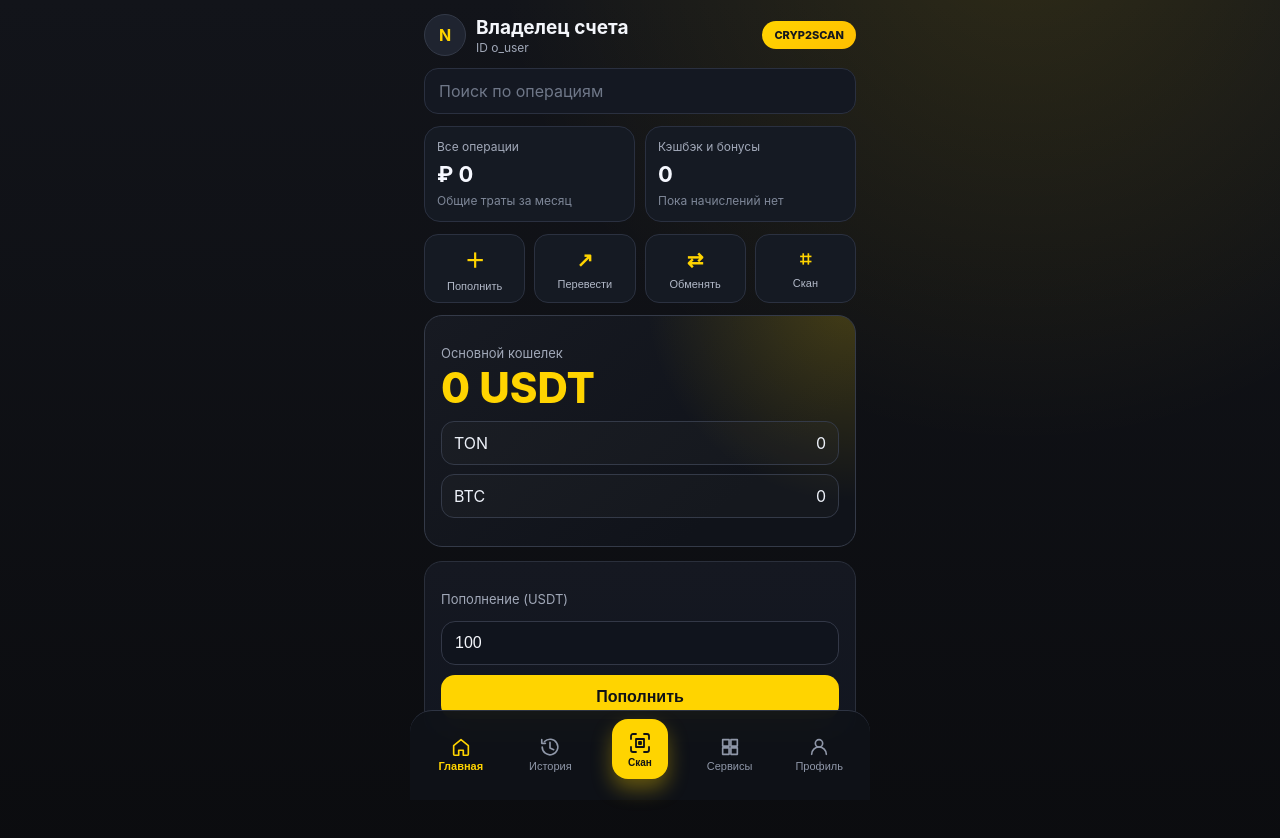
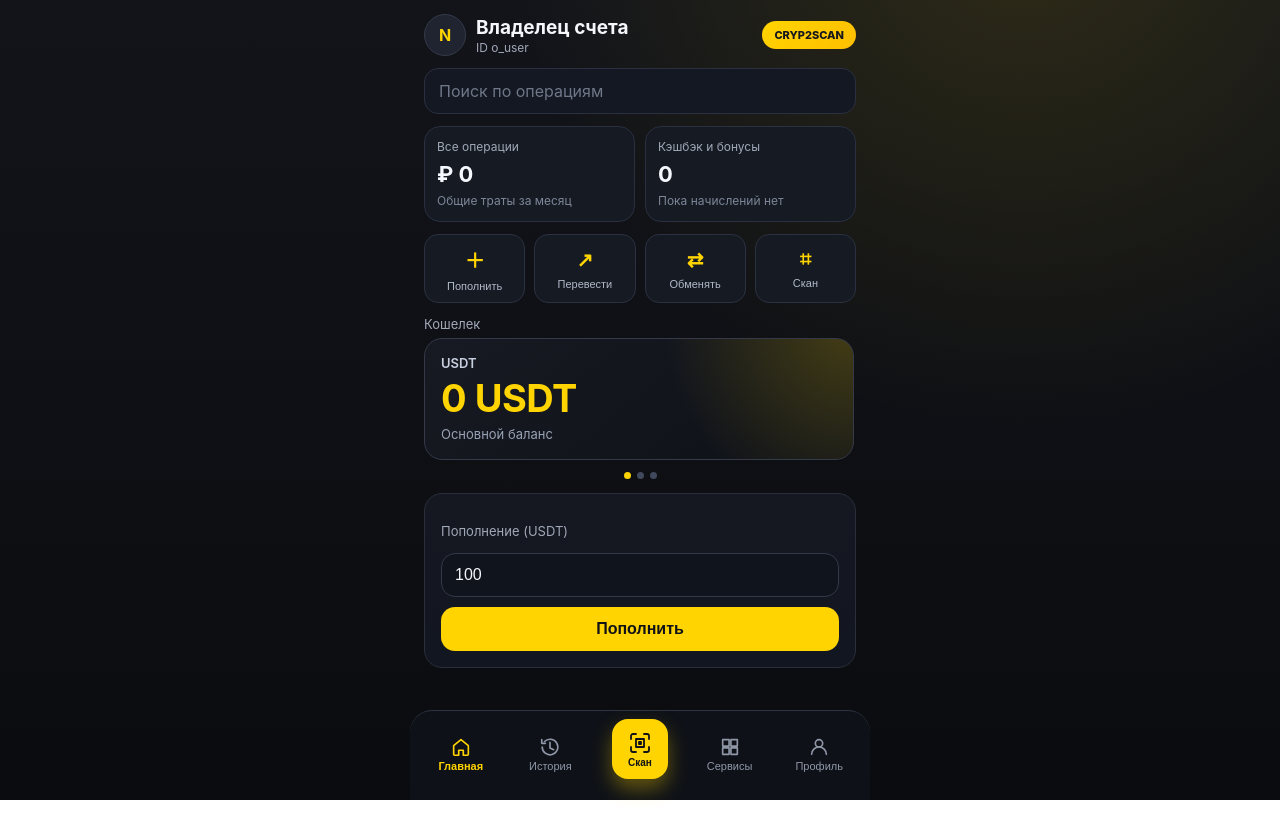
Before and after one commit to disa123155352/Cryp2Scan, a React app in the folder frontend/: page / in a window 1280 px wide. Shown: the top 838 px of the page. After the commit the page ends 800 px from the top, so only its background shows below. Built offline with nearby package versions, Linux system fonts and the light colour scheme; no server answers; the HTML template or start-up script is replaced by a standard one.

Commit message:
Home: add swipeable wallet balance cards

```diff
--- a/frontend/src/pages/HomePage.jsx
+++ b/frontend/src/pages/HomePage.jsx
@@ -4,7 +4,35 @@ import { apiPost } from "../api/client";
 export default function HomePage({ homeData, telegramId, onTopUpDone }) {
   const [amount, setAmount] = useState("100");
   const [status, setStatus] = useState({ type: "", text: "" });
+  const [activeBalanceCard, setActiveBalanceCard] = useState(0);
   const shortId = telegramId?.slice(-6) || "000000";
+  const balances = homeData?.balance || {};
+
+  const balanceCards = [
+    {
+      code: "USDT",
+      amount: Number(balances.usdt || 0),
+      caption: "Основной баланс"
+    },
+    {
+      code: "TON",
+      amount: Number(balances.ton || 0),
+      caption: "Вторичный баланс"
+    },
+    {
+      code: "BTC",
+      amount: Number(balances.btc || 0),
+      caption: "Вторичный баланс"
+    }
+  ];
+
+  const onBalanceScroll = (event) => {
+    const container = event.currentTarget;
+    const cardWidth = container.clientWidth;
+    if (!cardWidth) return;
+    const index = Math.round(container.scrollLeft / cardWidth);
+    setActiveBalanceCard(index);
+  };
 
   const topUp = async () => {
     const value = Number(amount);
@@ -70,18 +98,24 @@ export default function HomePage({ homeData, telegramId, onTopUpDone }) {
         </button>
       </section>
 
-      <section className="card balance-card">
-        <p className="label">Основной кошелек</p>
-        <h2 className="balance-value">{homeData?.balance?.usdt ?? 0} USDT</h2>
-        <div className="assets">
-          <div className="asset">
-            <span>TON</span>
-            <span>0</span>
-          </div>
-          <div className="asset">
-            <span>BTC</span>
-            <span>0</span>
-          </div>
+      <section className="wallet-slider-wrap">
+        <p className="label">Кошелек</p>
+        <div className="wallet-slider" onScroll={onBalanceScroll}>
+          {balanceCards.map((card) => (
+            <article className="wallet-card" key={card.code}>
+              <p className="wallet-card-code">{card.code}</p>
+              <h2 className="wallet-card-value">{card.amount} {card.code}</h2>
+              <span className="wallet-card-caption">{card.caption}</span>
+            </article>
+          ))}
+        </div>
+        <div className="wallet-dots">
+          {balanceCards.map((card, index) => (
+            <span
+              key={card.code}
+              className={`wallet-dot ${activeBalanceCard === index ? "active" : ""}`}
+            />
+          ))}
         </div>
       </section>
 
--- a/frontend/src/styles/app.css
+++ b/frontend/src/styles/app.css
@@ -185,28 +185,71 @@ body {
   margin-bottom: 6px;
 }
 
-.balance-value {
-  margin: 6px 0 12px;
-  font-size: 42px;
-  line-height: 1;
-  font-weight: 800;
-  color: var(--yellow);
+.wallet-slider-wrap {
+  margin-bottom: 14px;
 }
 
-.assets {
-  margin: 12px 0;
-  display: grid;
-  gap: 9px;
+.wallet-slider {
+  display: flex;
+  gap: 10px;
+  overflow-x: auto;
+  scroll-snap-type: x mandatory;
+  padding-bottom: 4px;
+  -webkit-overflow-scrolling: touch;
+  scrollbar-width: none;
 }
 
-.asset {
+.wallet-slider::-webkit-scrollbar {
+  display: none;
+}
+
+.wallet-card {
+  min-width: calc(100% - 2px);
+  scroll-snap-align: start;
+  background:
+    radial-gradient(circle at 100% -10%, rgba(255, 212, 0, 0.22), transparent 42%),
+    linear-gradient(140deg, #171a22 0%, #10131a 75%);
+  border: 1px solid #343a48;
+  border-radius: 18px;
+  padding: 16px;
+}
+
+.wallet-card-code {
+  margin: 0;
+  color: #c8d0df;
+  font-size: 13px;
+  font-weight: 600;
+}
+
+.wallet-card-value {
+  margin: 8px 0 6px;
+  color: var(--yellow);
+  font-size: 38px;
+  line-height: 1;
+  letter-spacing: -0.5px;
+}
+
+.wallet-card-caption {
+  color: #98a2b5;
+  font-size: 13px;
+}
+
+.wallet-dots {
   display: flex;
-  justify-content: space-between;
-  color: #ecf0f8;
-  border: 1px solid #343a48;
-  border-radius: 13px;
-  padding: 11px 12px;
-  background: rgba(255, 255, 255, 0.02);
+  justify-content: center;
+  gap: 6px;
+  margin-top: 8px;
+}
+
+.wallet-dot {
+  width: 7px;
+  height: 7px;
+  border-radius: 999px;
+  background: #40485c;
+}
+
+.wallet-dot.active {
+  background: var(--yellow);
 }
 
 .primary-btn {
```
